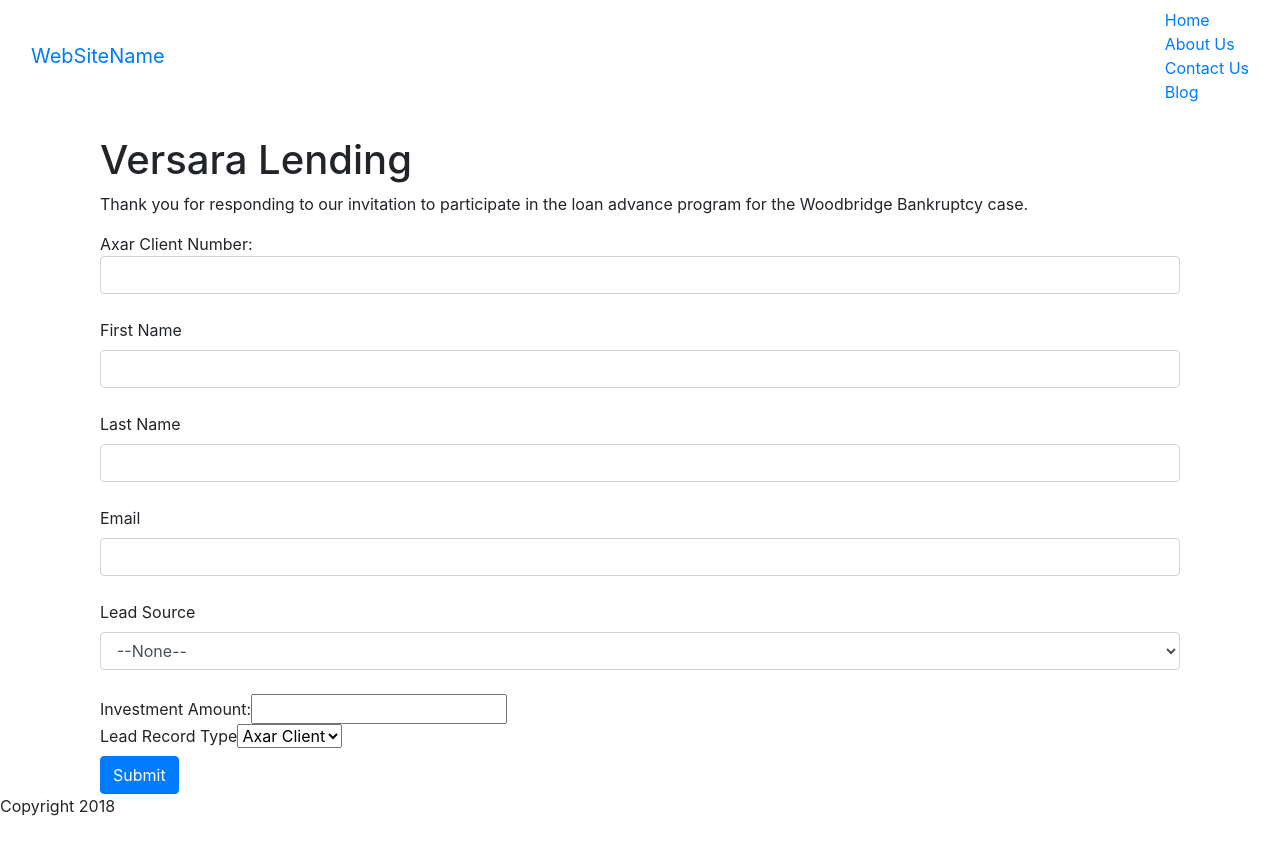
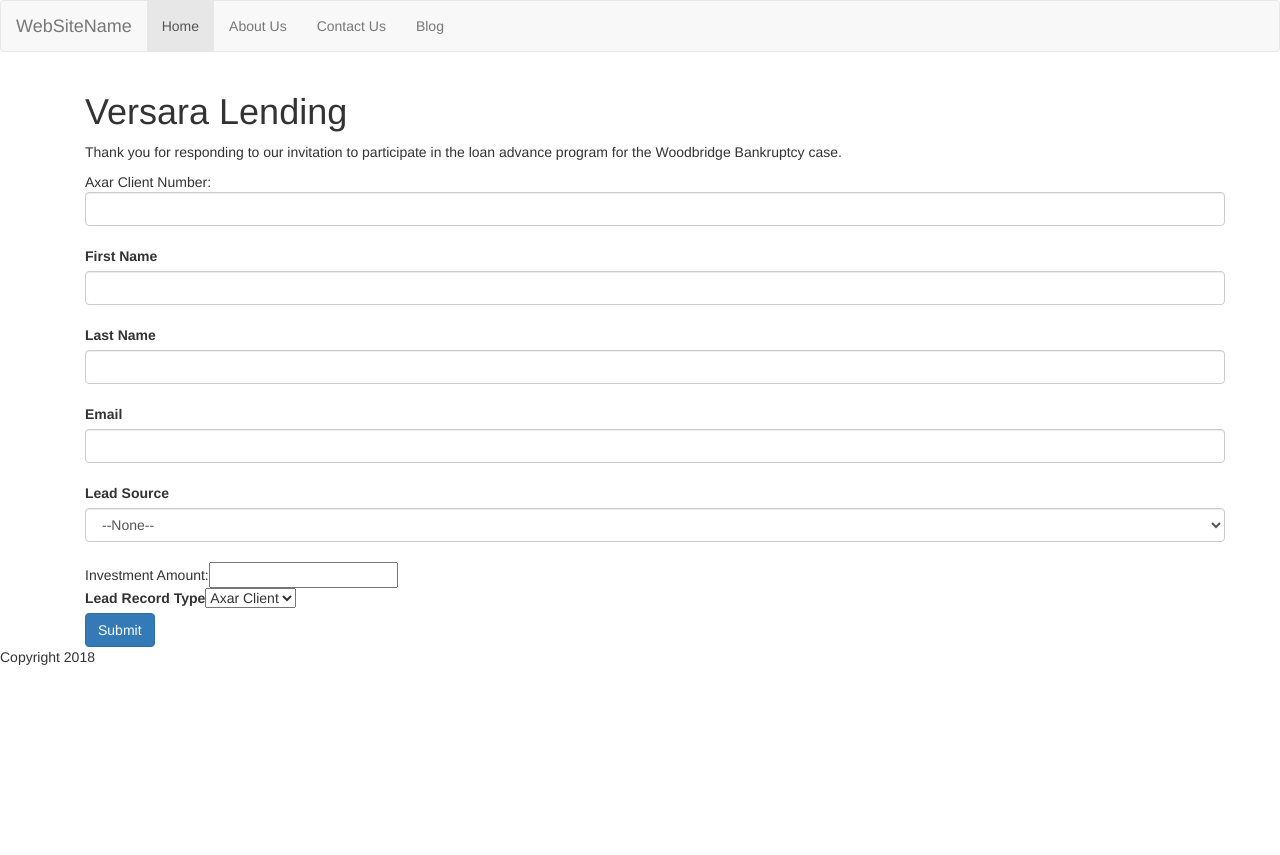
Before and after one commit to caseysung/caseysung.github.io, a Jekyll site: the page built from index.html, in a window 1280 px wide. Shown: the top 855 px of the page. Built offline with Jekyll 4.4.1, drawn with Linux system fonts in a browser that asks for light colours.

Commit message:
Update default.html

```diff
--- a/_layouts/default.html
+++ b/_layouts/default.html
@@ -3,8 +3,9 @@
 		<head>
 			<title>{{ page.title }}</title>
 			<!-- link to bootstrap -->
-			<link rel="stylesheet" href="https://stackpath.bootstrapcdn.com/bootstrap/4.1.1/css/bootstrap.min.css" integrity="sha384-WskhaSGFgHYWDcbwN70/dfYBj47jz9qbsMId/iRN3ewGhXQFZCSftd1LZCfmhktB" crossorigin="anonymous">
-    			<script src="https://stackpath.bootstrapcdn.com/bootstrap/4.1.1/js/bootstrap.min.js" integrity="sha384-smHYKdLADwkXOn1EmN1qk/HfnUcbVRZyYmZ4qpPea6sjB/pTJ0euyQp0Mk8ck+5T" crossorigin="anonymous"></script>			<META HTTP-EQUIV="Content-type" CONTENT="text/html; charset=UTF-8">
+			  <link rel="stylesheet" href="https://maxcdn.bootstrapcdn.com/bootstrap/3.3.7/css/bootstrap.min.css">
+  <script src="https://ajax.googleapis.com/ajax/libs/jquery/3.3.1/jquery.min.js"></script>
+  <script src="https://maxcdn.bootstrapcdn.com/bootstrap/3.3.7/js/bootstrap.min.js"></script>
 
 		</head>
 		<body>
```
